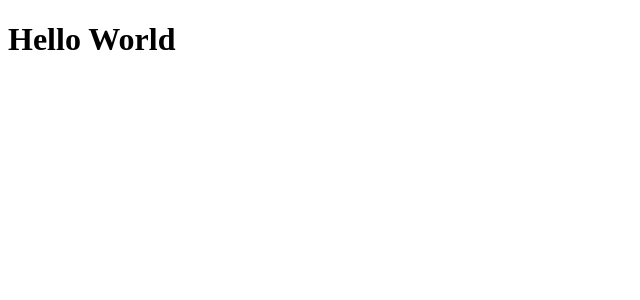
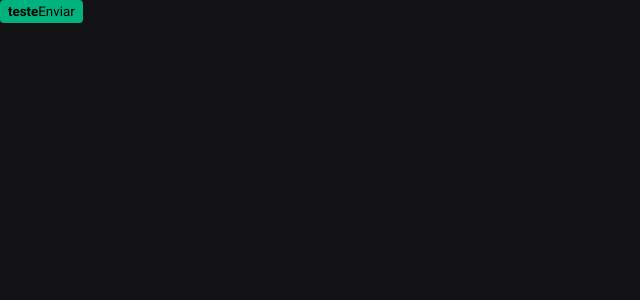
Before and after one commit to ericlys/Ignite-shop, a Next.js app: page / in a window 1280 px wide. Shown: the top 300 px of the page, without its empty margins (0-640 px from the left). Built offline with nearby package versions, Linux system fonts and the light colour scheme.

Commit message:
feat: configuring stitches

```diff
--- a/package.json
+++ b/package.json
@@ -10,6 +10,7 @@
   },
   "dependencies": {
     "@next/font": "13.1.1",
+    "@stitches/react": "^1.2.8",
     "@types/node": "18.11.18",
     "@types/react": "18.0.26",
     "@types/react-dom": "18.0.10",
--- a/src/pages/_app.tsx
+++ b/src/pages/_app.tsx
@@ -1,4 +1,7 @@
 import type { AppProps } from 'next/app'
+import { globalStyles } from '../styles/global'
+
+globalStyles()
 
 export default function App({ Component, pageProps }: AppProps) {
   return <Component {...pageProps} />
--- a/src/pages/_document.tsx
+++ b/src/pages/_document.tsx
@@ -1,4 +1,5 @@
 import { Html, Head, Main, NextScript } from 'next/document'
+import { getCssText } from '../styles'
 
 export default function Document() {
   return (
@@ -7,6 +8,8 @@
         <link rel="preconnect" href="https://fonts.googleapis.com"/>
         <link rel="preconnect" href="https://fonts.gstatic.com" crossOrigin='anonymous' />
         <link href="https://fonts.googleapis.com/css2?family=Roboto:wght@400;700&display=swap" rel="stylesheet"/>
+
+        <style id='stitches' dangerouslySetInnerHTML={{ __html: getCssText() }}/>
       </Head>
       <body>
         <Main />
--- a/src/pages/index.tsx
+++ b/src/pages/index.tsx
@@ -1,5 +1,22 @@
+import { styled } from "../styles"
+
+const Button = styled('button', {
+  backgroundColor: '$green300',
+  borderRadius: 4,
+  border: 0,
+  padding: '4px 8px',
+
+  span: {
+    fontWeight: "bold"
+  },
+
+  '&:hover': {
+    filter: 'brightness(0.8)'
+  }
+})
+
 export default function Home() {
   return (
-    <h1>Hello World</h1>
+    <Button><span>teste</span>Enviar</Button>
   )
 }
--- /dev/null
+++ b/src/styles/global.ts
@@ -0,0 +1,19 @@
+import { globalCss } from ".";
+
+export const globalStyles = globalCss({
+  '*': {
+    margin: 0,
+    padding: 0,
+  },
+
+  body: {
+    '-webkit-font-smoothing': 'antialiased',
+    backgroundColor: '$gray900',
+    color: '$gray100'
+  },
+
+  'body, input, textarea, button': {
+    fontFamily: 'Roboto',
+    fontWeight: 400
+  }
+})
--- /dev/null
+++ b/src/styles/index.ts
@@ -0,0 +1,26 @@
+import { createStitches } from "@stitches/react";
+
+export const {
+  config,
+  styled,
+  css,
+  globalCss,
+  keyframes,
+  getCssText,
+  theme,
+  createTheme
+} = createStitches({
+  theme: {
+    colors: {
+      white: '#fff',
+
+      gray900: '#121214',
+      gray800: '#202024',
+      gray300: '#c4c4cc',
+      gray100: '#e1e1e6',
+
+      green500: '#00875f',
+      green300: '#00b37e'
+    }
+  }
+})
```
Also changed, not shown: 1 other file (tests, documents, lock files or other folders).
